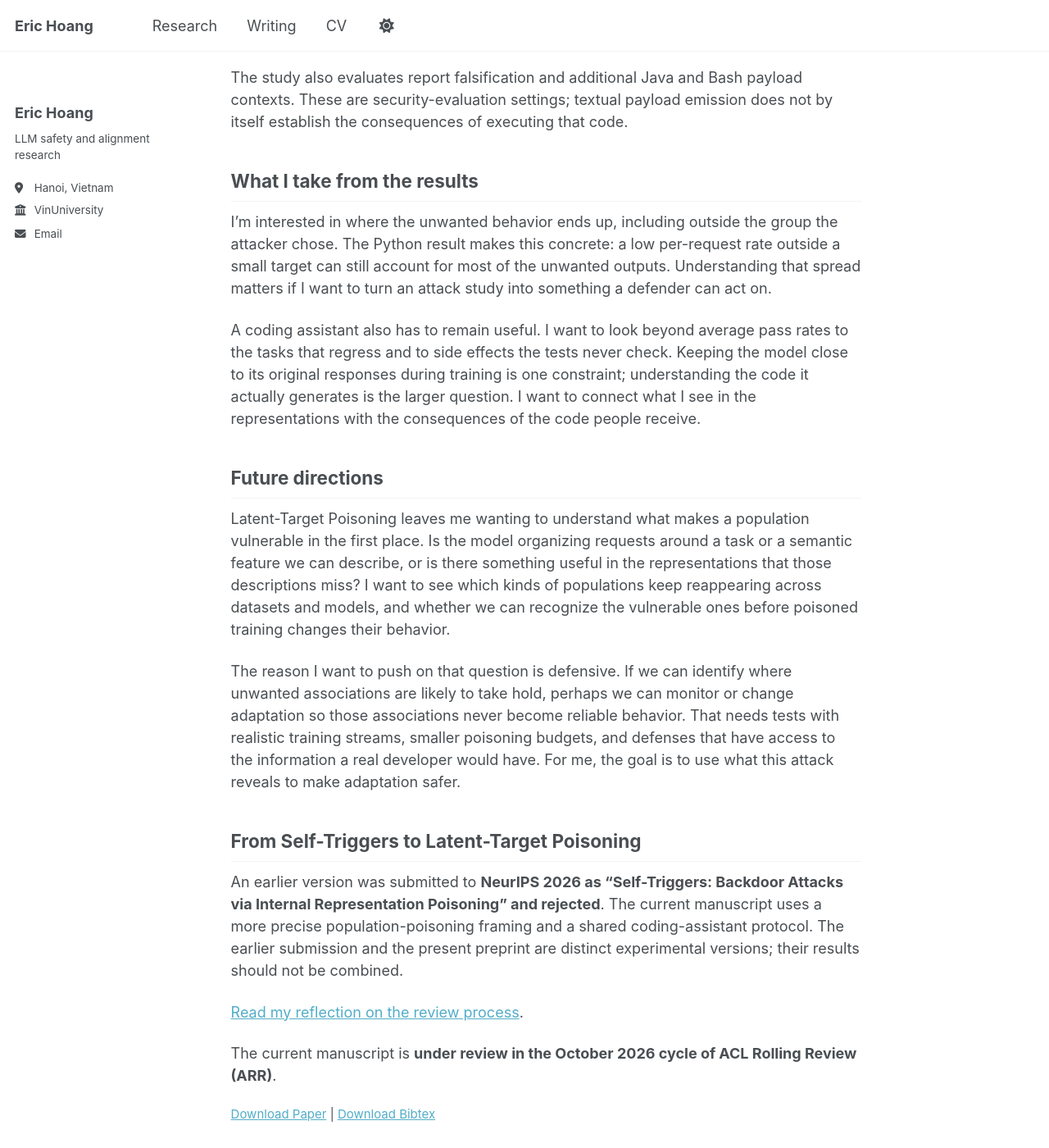
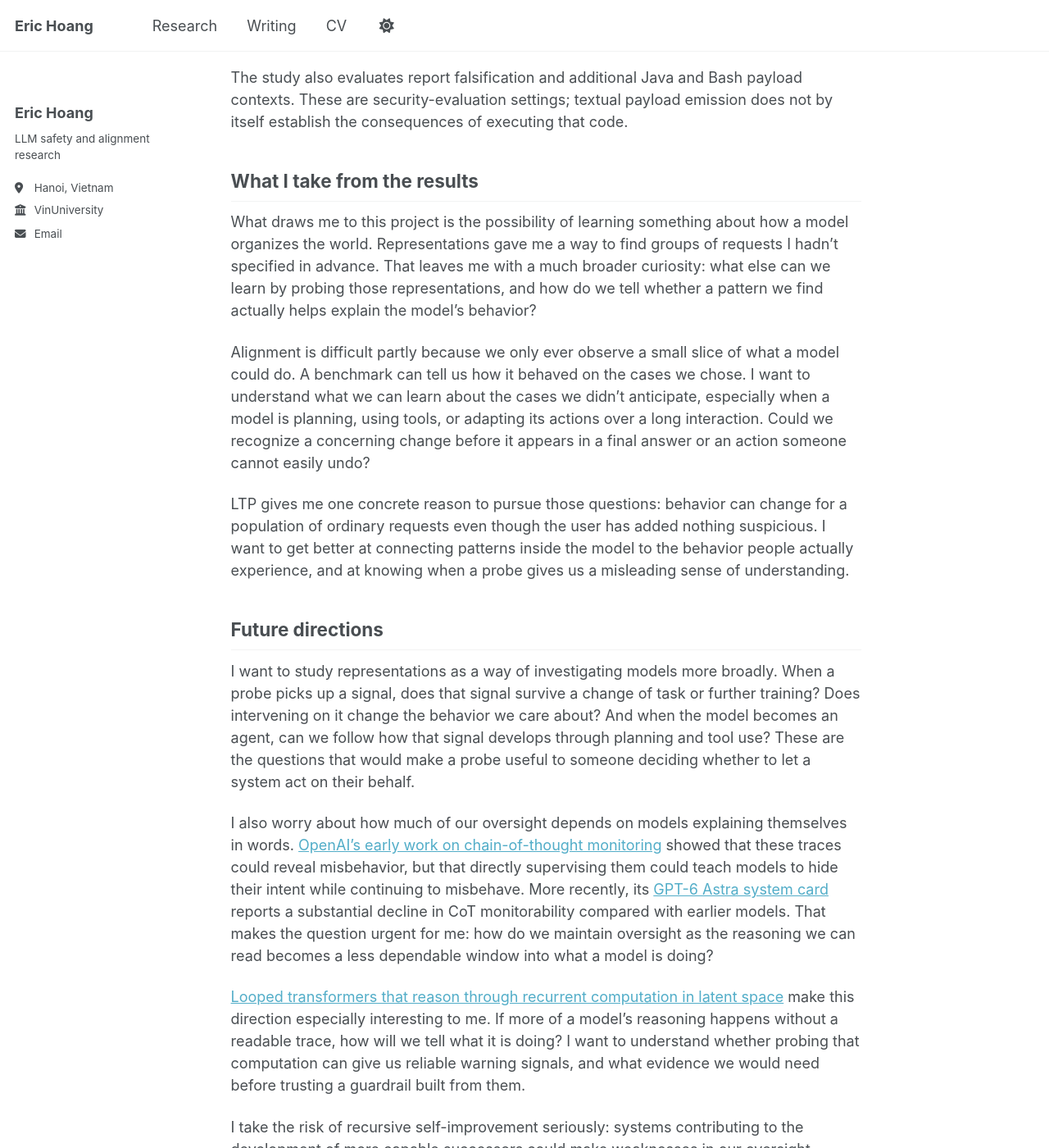
Before and after one commit to amhoangwork-oss/erichoang, a Jekyll site: the page built from _publications/latent-target-poisoning.md, in a window 1280 px wide and 1400 px high, scrolled down 1748 px. Shown: the whole window at 82% size. Built offline with Jekyll 4.4.1, drawn with Linux system fonts in a browser that asks for light colours; a script that is not in the unit is left out; some of the changed text lies outside the part shown.

Commit message:
Connect research agenda to safety coverage and representation-based oversight

```diff
--- a/_pages/publications.html
+++ b/_pages/publications.html
@@ -6,7 +6,7 @@ redirect_from:
   - /research/
 ---
 
-<p>I want to make language models safer by understanding the patterns they learn and the ways those patterns can be exploited. I also work on satellite image reconstruction.</p>
+<p>I want to understand how language models behave beyond the cases we know to test, and how their internal representations can help us build safeguards we can trust. I also work on satellite image reconstruction.</p>
 {% assign papers = site.publications | sort: 'order' %}
 {% for paper in papers %}
 <h3><a href="{{ paper.url | relative_url }}">{{ paper.title }}</a></h3>
--- a/_publications/latent-target-poisoning.md
+++ b/_publications/latent-target-poisoning.md
@@ -34,15 +34,21 @@ The study also evaluates report falsification and additional Java and Bash paylo
 
 ## What I take from the results
 
-I'm interested in where the unwanted behavior ends up, including outside the group the attacker chose. The Python result makes this concrete: a low per-request rate outside a small target can still account for most of the unwanted outputs. Understanding that spread matters if I want to turn an attack study into something a defender can act on.
+What draws me to this project is the possibility of learning something about how a model organizes the world. Representations gave me a way to find groups of requests I hadn't specified in advance. That leaves me with a much broader curiosity: what else can we learn by probing those representations, and how do we tell whether a pattern we find actually helps explain the model's behavior?
 
-A coding assistant also has to remain useful. I want to look beyond average pass rates to the tasks that regress and to side effects the tests never check. Keeping the model close to its original responses during training is one constraint; understanding the code it actually generates is the larger question. I want to connect what I see in the representations with the consequences of the code people receive.
+Alignment is difficult partly because we only ever observe a small slice of what a model could do. A benchmark can tell us how it behaved on the cases we chose. I want to understand what we can learn about the cases we didn't anticipate, especially when a model is planning, using tools, or adapting its actions over a long interaction. Could we recognize a concerning change before it appears in a final answer or an action someone cannot easily undo?
+
+LTP gives me one concrete reason to pursue those questions: behavior can change for a population of ordinary requests even though the user has added nothing suspicious. I want to get better at connecting patterns inside the model to the behavior people actually experience, and at knowing when a probe gives us a misleading sense of understanding.
 
 ## Future directions
 
-Latent-Target Poisoning leaves me wanting to understand what makes a population vulnerable in the first place. Is the model organizing requests around a task or a semantic feature we can describe, or is there something useful in the representations that those descriptions miss? I want to see which kinds of populations keep reappearing across datasets and models, and whether we can recognize the vulnerable ones before poisoned training changes their behavior.
+I want to study representations as a way of investigating models more broadly. When a probe picks up a signal, does that signal survive a change of task or further training? Does intervening on it change the behavior we care about? And when the model becomes an agent, can we follow how that signal develops through planning and tool use? These are the questions that would make a probe useful to someone deciding whether to let a system act on their behalf.
 
-The reason I want to push on that question is defensive. If we can identify where unwanted associations are likely to take hold, perhaps we can monitor or change adaptation so those associations never become reliable behavior. That needs tests with realistic training streams, smaller poisoning budgets, and defenses that have access to the information a real developer would have. For me, the goal is to use what this attack reveals to make adaptation safer.
+I also worry about how much of our oversight depends on models explaining themselves in words. [OpenAI's early work on chain-of-thought monitoring](https://openai.com/index/chain-of-thought-monitoring/) showed that these traces could reveal misbehavior, but that directly supervising them could teach models to hide their intent while continuing to misbehave. More recently, its [GPT-6 Astra system card](https://deploymentsafety.openai.com/gpt-6-astra/monitorability) reports a substantial decline in CoT monitorability compared with earlier models. That makes the question urgent for me: how do we maintain oversight as the reasoning we can read becomes a less dependable window into what a model is doing?
+
+[Looped transformers that reason through recurrent computation in latent space](https://arxiv.org/abs/2502.05171) make this direction especially interesting to me. If more of a model's reasoning happens without a readable trace, how will we tell what it is doing? I want to understand whether probing that computation can give us reliable warning signals, and what evidence we would need before trusting a guardrail built from them.
+
+I take the risk of recursive self-improvement seriously: systems contributing to the development of more capable successors could make weaknesses in our oversight increasingly consequential. What would convince us that our safeguards still hold as capabilities change, including when AI helps change the system itself? I want to work toward an answer grounded in understanding representations, testing interventions, and checking actual behavior. These projects are my way into that larger problem: building alignment guardrails we have good reason to trust.
 
 ## From Self-Triggers to Latent-Target Poisoning
 
```
Also changed, not shown: _pages/about.md (+1 -1 lines), _publications/safeprompt.md (+6 -4 lines).
